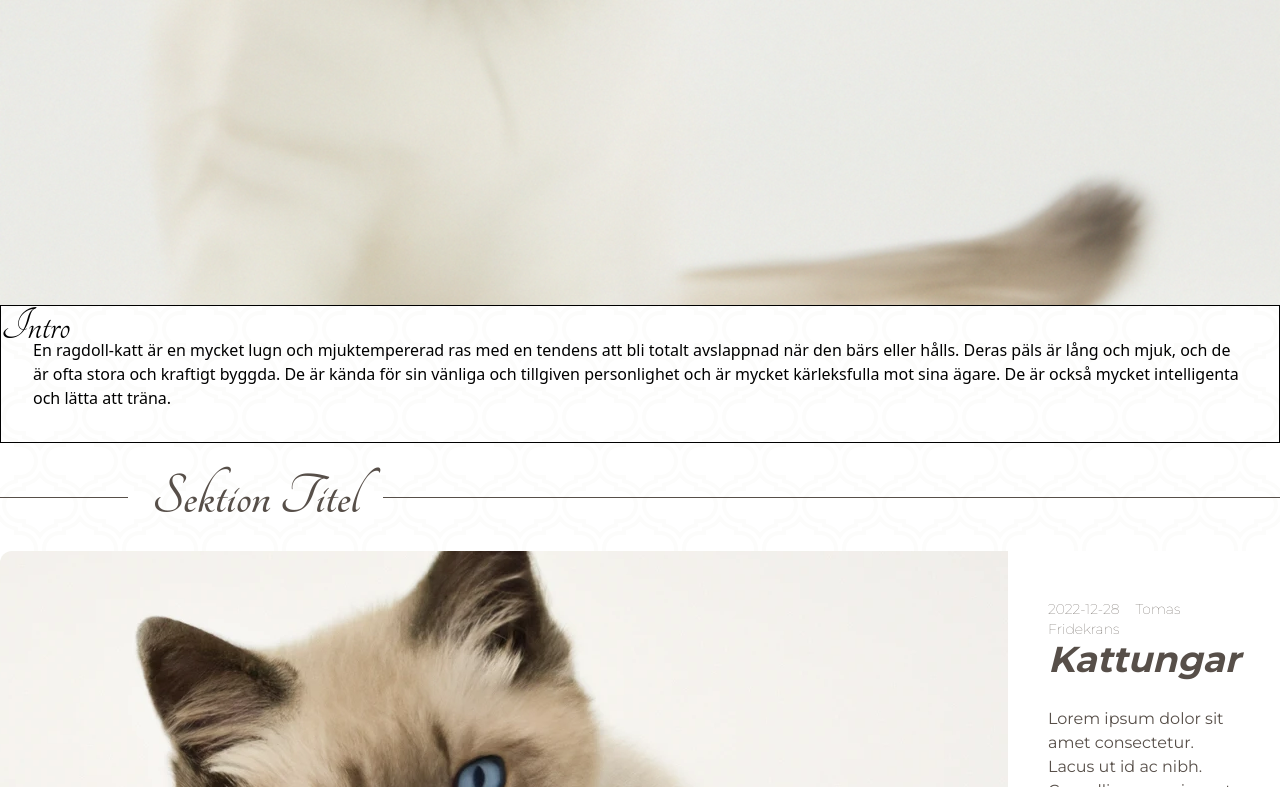
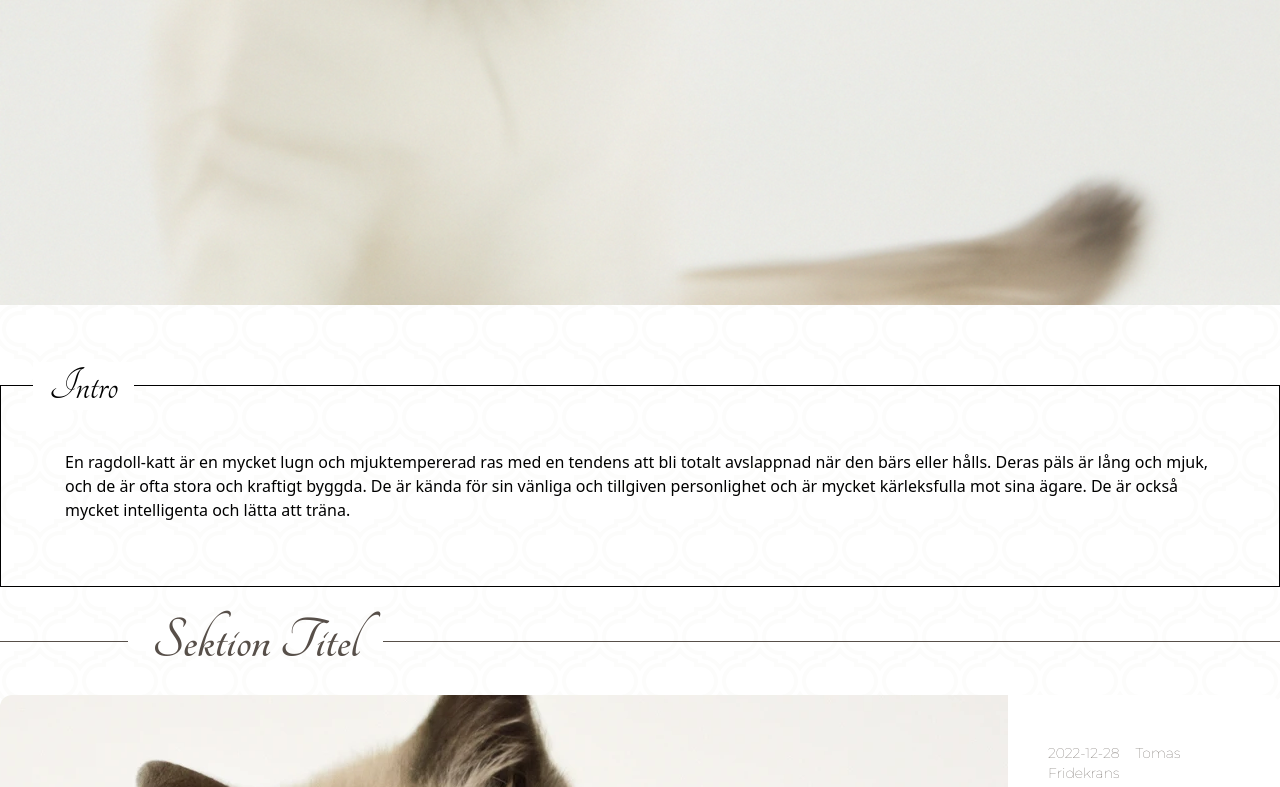
Before and after one commit to spaceflake/wendeltassens, a Next.js app: page /playground in a window 1280 px wide. Shown: the part 595-1382 px from the top of the page. Built offline with nearby package versions, Linux system fonts and the light colour scheme.

Commit message:
BorderedTextBox - add css for positoning text

```diff
--- a/app/playground/page.tsx
+++ b/app/playground/page.tsx
@@ -26,10 +26,12 @@ const page = (props: Props) => {
           <Button text="Kattungar" goTo="/kattungar" />
         </div>
       </Hero>
-      <BorderedTextbox
-        title="Intro"
-        text="En ragdoll-katt är en mycket lugn och mjuktempererad ras med en tendens att bli totalt avslappnad när den bärs eller hålls. Deras päls är lång och mjuk, och de är ofta stora och kraftigt byggda. De är kända för sin vänliga och tillgiven personlighet och är mycket kärleksfulla mot sina ägare. De är också mycket intelligenta och lätta att träna."
-      />
+      <div className="mt-[5rem]">
+        <BorderedTextbox
+          title="Intro"
+          text="En ragdoll-katt är en mycket lugn och mjuktempererad ras med en tendens att bli totalt avslappnad när den bärs eller hålls. Deras päls är lång och mjuk, och de är ofta stora och kraftigt byggda. De är kända för sin vänliga och tillgiven personlighet och är mycket kärleksfulla mot sina ägare. De är också mycket intelligenta och lätta att träna."
+        />
+      </div>
       <SectionDividerBorder title="Sektion Titel" />
       <div className="space-y-4">
         <Post
--- a/components/BorderedTextbox.tsx
+++ b/components/BorderedTextbox.tsx
@@ -8,8 +8,10 @@ type Props = {
 const BorderedTextbox = ({ title, text }: Props) => {
   return (
     <article className="border relative">
-      <h2 className=" font-Tangerine text-5xl absolute -mt-[4px]">{title}</h2>
-      <div className="p-8">
+      <h2 className=" font-Tangerine text-5xl absolute top-[-1.5rem] bg-WhiteBG ml-[2rem] pr-[1rem] pl-[1rem]">
+        {title}
+      </h2>
+      <div className="p-[4rem]">
         <p>{text}</p>
       </div>
     </article>
```
